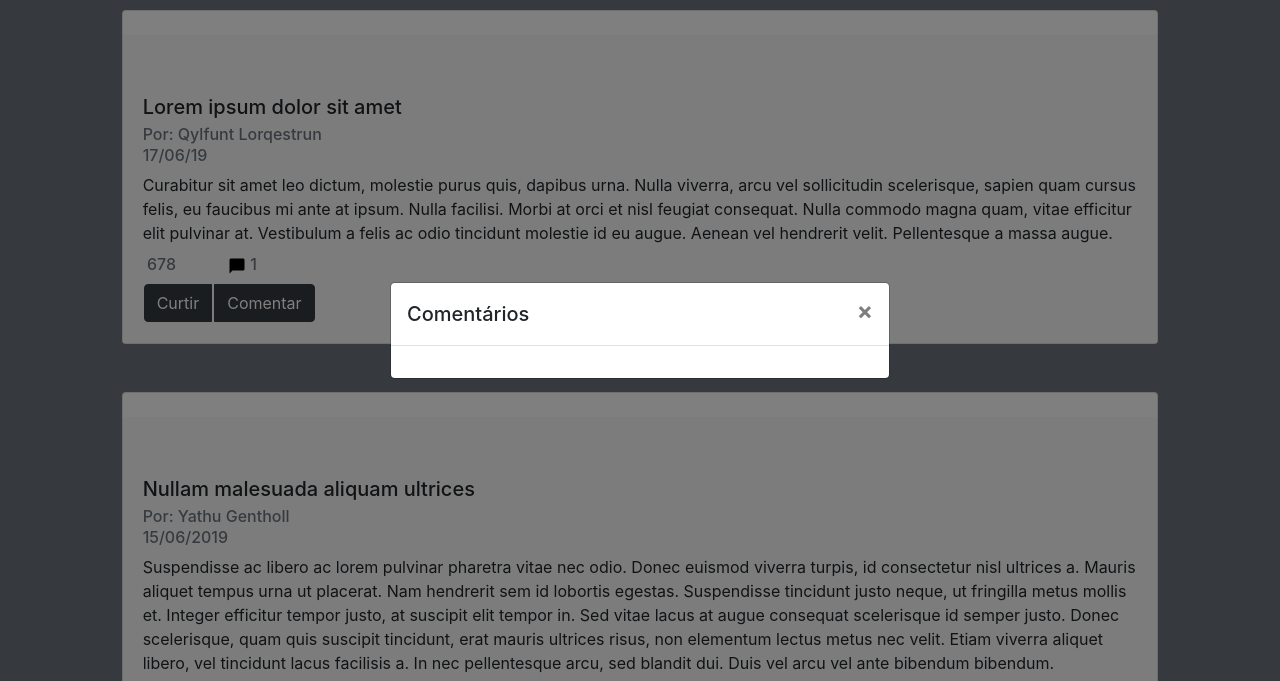
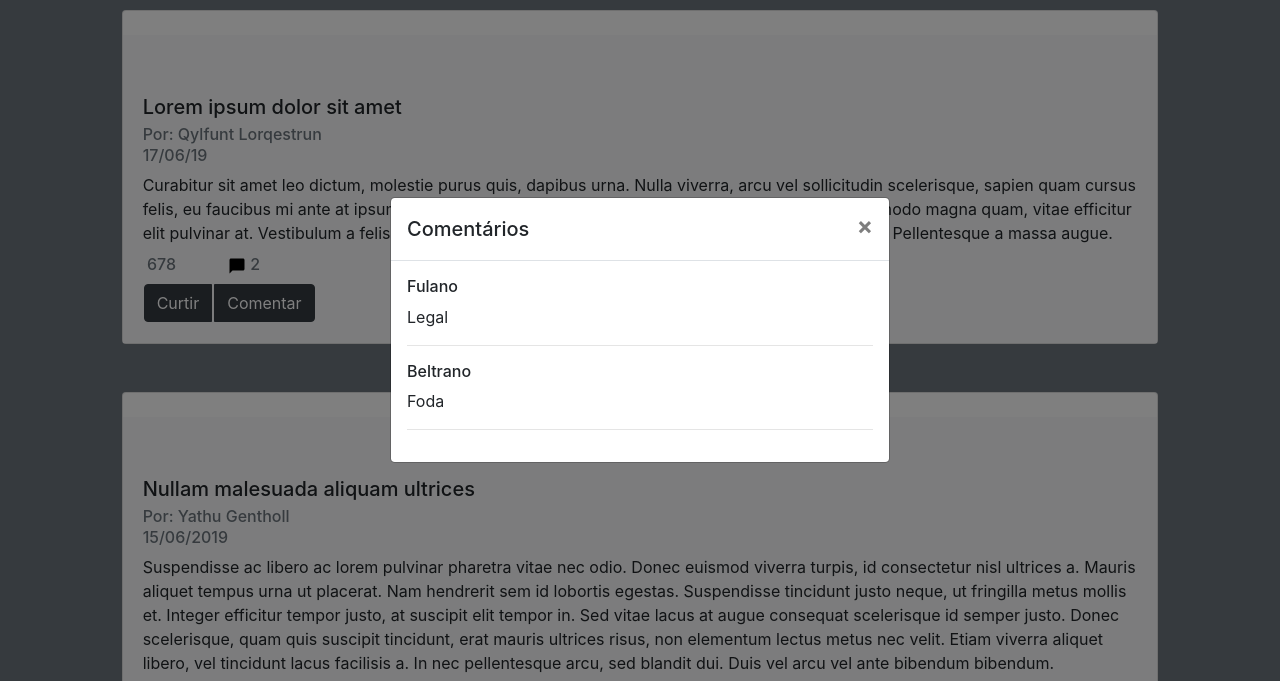
Before and after one commit to LuccaBessa/BlogDIW, a plain HTML site: page index.html in a window 1280 px wide. Both pictures are taken after a click on the link 237 px from the left and 334 px from the top of the page. Shown: the part 70-751 px from the top of the page. Drawn offline with nearby package versions, Linux system fonts and the light colour scheme.

Commit message:
Likes e visualização de comentários funcionando

```diff
--- a/index.html
+++ b/index.html
@@ -108,7 +108,7 @@
                     <div class="modal-content">
                         <div class="modal-header">
                             <h5 class="modal-title" id="ModalLabel">Comentários</h5>
-                            <button type="button" class="close" data-dismiss="modal" aria-label="Close">
+                            <button onClick="removeComments()" type="button" class="close" data-dismiss="modal" aria-label="Close">
                                 <span aria-hidden="true">&times;</span>
                             </button>
                         </div>
--- a/script.js
+++ b/script.js
@@ -3,7 +3,7 @@ let _currentPostId;
 let _currentPostIdAux;
 let defaultData = [
     {
-        "id": "1",
+        "id": "0",
         "title": "Lorem ipsum dolor sit amet",
         "author": "Qylfunt Lorqestrun",
         "date": "17/06/19",
@@ -13,9 +13,12 @@ let defaultData = [
         "comments": [{
             "author": "Fulano",
             "content": "Legal"
+        },{
+            "author": "Beltrano",
+            "content": "Foda"
         }]
     }, {
-        "id": "2",
+        "id": "1",
         "title": "Nullam malesuada aliquam ultrices",
         "author": "Yathu Gentholl",
         "date": "15/06/2019",
@@ -23,11 +26,11 @@ let defaultData = [
         "image": "",
         "likes": "101",
         "comments": [{
-            "author": "",
-            "content": ""
+            "author": "Beltrano",
+            "content": "Foda"
         }]
     }, {
-        "id": "3",
+        "id": "2",
         "title": "Morbi sit amet justo quam",
         "author": "Somira Keenteeth",
         "date": "10/06/2019",
@@ -39,7 +42,7 @@ let defaultData = [
             "content": ""
         }]
     }, {
-        "id": "4",
+        "id": "3",
         "title": "Integer enim augue, tristique nec ante ut",
         "author": "Ema Ironmaw",
         "date": "22/05/2019",
@@ -51,7 +54,7 @@ let defaultData = [
             "content": ""
         }]
     }, {
-        "id": "5",
+        "id": "4",
         "title": "Praesent quis congue nibh",
         "author": "Monica Churchill",
         "date": "06/03/2019",
@@ -117,6 +120,8 @@ function loadEventListeners() {
     $('#commentsModal').on('shown.bs.modal', function () {
         $('#comments').trigger('focus');
     });
+
+    $('#commentsClose').on('click', );
 
     imageConverterEvent();
 }
@@ -186,12 +191,12 @@ function insertPostCard(post) {
                             <h6 class="card-subtitle mb-2 text-muted"><span><img src="img/baseline_thumb_up_black_18dp.png" alt="" style="height:100%;"></span> ${post.likes}</h6>
                         </div>
                         <div class="col-1">
-                            <h6 class="card-subtitle mb-2 text-muted"><span><a id="commentsModal" data-toggle="modal" data-target="#comments" onClick="currentId(${post.id}); insertComments()"><img src="img/baseline_chat_bubble_black_18dp.png" alt = ""></a></span> ${post.comments.length}</h6>
+                            <h6 class="card-subtitle mb-2 text-muted"><span><a id="commentsModal" data-toggle="modal" data-target="#comments" onClick="insertComments(${post.id});"><img src="img/baseline_chat_bubble_black_18dp.png" alt=""></a></span> ${post.comments.length}</h6>
                         </div>
                     </div>
                     <div class="btn-group" role="group">
-                        <button type="button" class="btn btn-dark" style="margin: 1px;">Curtir</button>
-                        <button type="button" class="btn btn-dark" style="margin: 1px;" data-toggle="modal" data-target="#addComment" id="newComment" onClick="currentId(${post.id})">Comentar</button>
+                        <button onClick="insertLike(${post.id})" type="button" class="btn btn-dark" style="margin: 1px;">Curtir</button>
+                        <button type="button" class="btn btn-dark" style="margin: 1px;" data-toggle="modal" data-target="#addComment" id="newComment" onClick="_currentPostIdAux=${post.id}">Comentar</button>
                     </div>
                 </div>
             </div>
@@ -199,38 +204,32 @@ function insertPostCard(post) {
         <div class="col-1" style="width: 100%">
         </div>
     </div>
-    <div class="modal fade" id="comments${post.id}" tabindex="-1" role="dialog" aria-labelledby="ModalLabel" aria-hidden="true">
-        <div class="modal-dialog modal-dialog-centered" role="document">
-            <div class="modal-content">
-                <div class="modal-header">
-                    <h5 class="modal-title" id="ModalLabel">Comentários</h5>
-                    <button type="button" class="close" data-dismiss="modal" aria-label="Close">
-                    <span aria-hidden="true">&times;</span></button>
-                </div>
-                <div class="modal-body">
-                    <div d="commentsPlace${post.id}">
-                    </div>
-                </div>
-            </div>
-        </div>
-    </div>
     <br>
     `);
 
 }
 
-function insertComments() {
-    let commentsPlace = "#commentsPlace"+_currentPostIdAux;
-    _posts[_currentPostIdAux].comments.forEach(function (comment) {
-        $(commentsPlace).append(`
-            <br>
-            <hr>
-            <div class="row">
+function insertComments(id) {
+    comments = _posts[id].comments;
+    comments.forEach(function (comment) {
+        $("#commentsPlace").append(`
+            <div>
                 <h6>${comment.author}</h6>
                 <p>${comment.content}</p>
             </div>
             <hr>
-            <br>
         `);
     });
 }
+
+function insertLike(id) {
+    let likes = parseInt(_posts[id].likes, 10);
+    likes = likes + 1;
+    _posts[id].likes = likes.toString();
+    localStorage.setItem('posts', JSON.stringify(_posts));
+    location.reload();
+}
+
+function removeComments() {
+    $('#commentsPlace').empty();
+}
```
